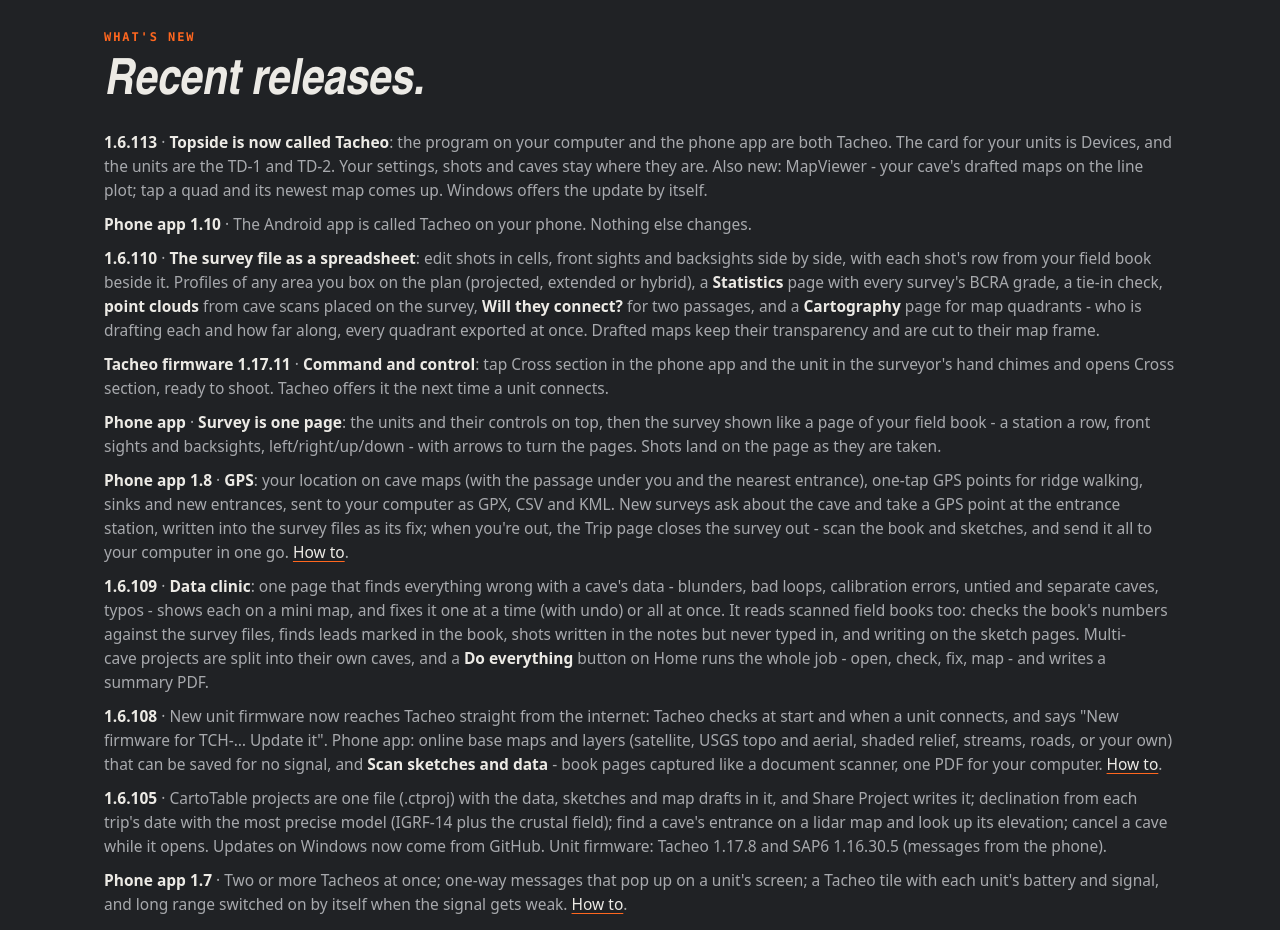
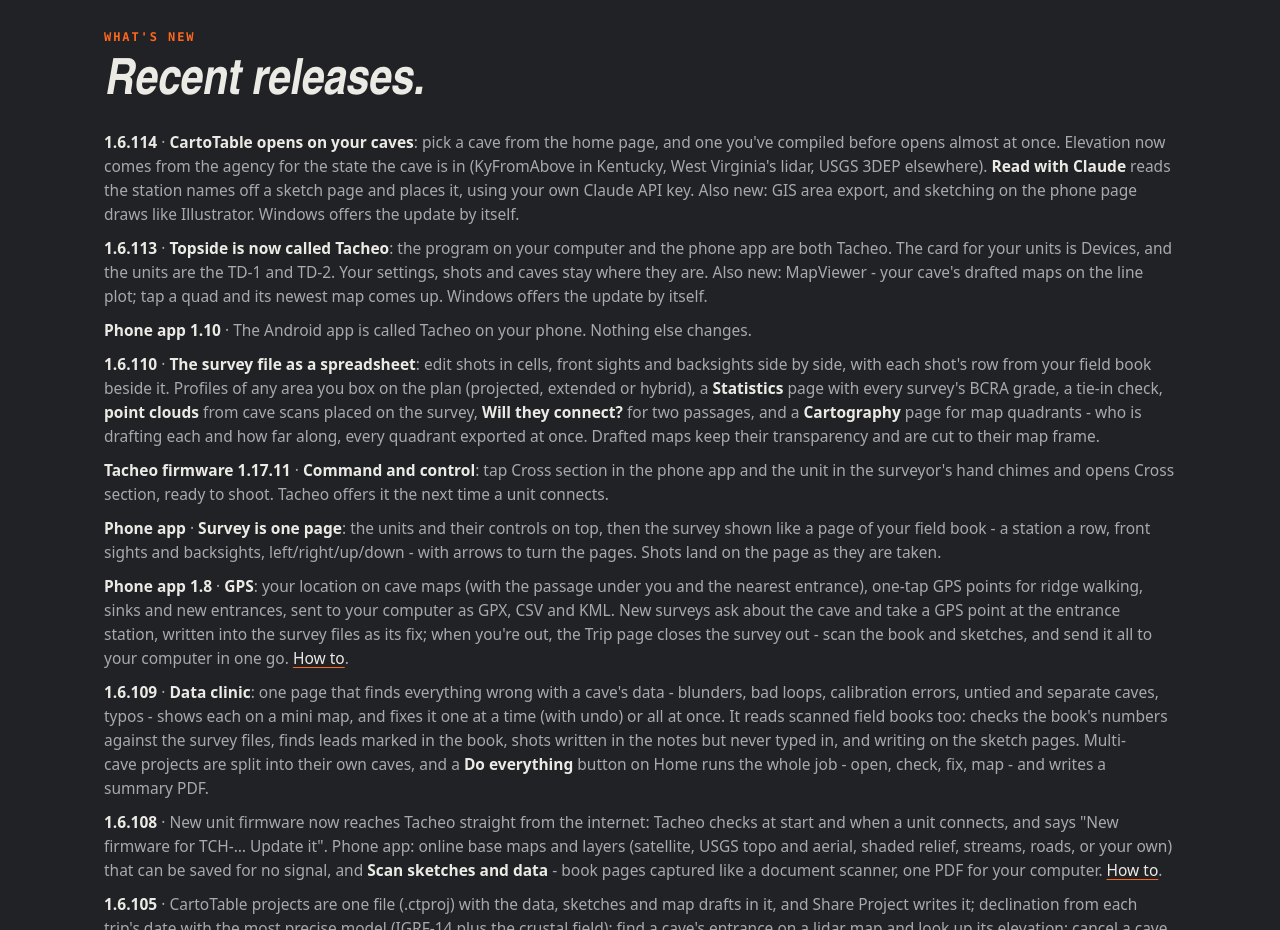
Before and after one commit to p0sull02/tacheo-site, a plain HTML site: page download.html in a window 1280 px wide. Shown: the part 3060-3990 px from the top of the page. Drawn offline with Linux system fonts and the light colour scheme; no server answers.

Commit message:
What's new: Tacheo 1.6.114
Co-Authored-By: Claude Opus 5.5 <noreply@anthropic.com>
Claude-Session: https://claude.ai/code/session_0139rTr7choR4VLs5k6a9dzd

```diff
--- a/download.html
+++ b/download.html
@@ -147,6 +147,7 @@
     <p class="eyebrow">What's new</p>
     <h2>Recent releases.</h2>
     <div class="notes" id="notes">
+      <p><b>1.6.114</b> · <b>CartoTable opens on your caves</b>: pick a cave from the home page, and one you've compiled before opens almost at once. Elevation now comes from the agency for the state the cave is in (KyFromAbove in Kentucky, West Virginia's lidar, USGS 3DEP elsewhere). <b>Read with Claude</b> reads the station names off a sketch page and places it, using your own Claude API key. Also new: GIS area export, and sketching on the phone page draws like Illustrator. Windows offers the update by itself.</p>
       <p><b>1.6.113</b> · <b>Topside is now called Tacheo</b>: the program on your computer and the phone app are both Tacheo. The card for your units is Devices, and the units are the TD-1 and TD-2. Your settings, shots and caves stay where they are. Also new: MapViewer - your cave's drafted maps on the line plot; tap a quad and its newest map comes up. Windows offers the update by itself.</p>
       <p><b>Phone app 1.10</b> · The Android app is called Tacheo on your phone. Nothing else changes.</p>
       <p><b>1.6.110</b> · <b>The survey file as a spreadsheet</b>: edit shots in cells, front sights and backsights side by side, with each shot's row from your field book beside it. Profiles of any area you box on the plan (projected, extended or hybrid), a <b>Statistics</b> page with every survey's BCRA grade, a tie-in check, <b>point clouds</b> from cave scans placed on the survey, <b>Will they connect?</b> for two passages, and a <b>Cartography</b> page for map quadrants - who is drafting each and how far along, every quadrant exported at once. Drafted maps keep their transparency and are cut to their map frame.</p>
```
